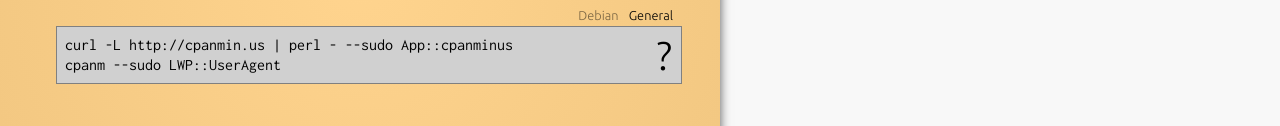
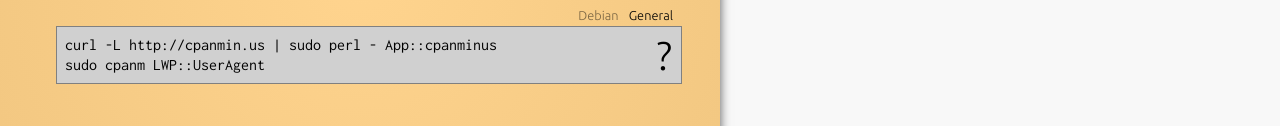
Before and after one commit to stapelberg/cpan-install, a plain HTML site: page index.html in a window 1280 px wide. Shown: the part 327-453 px from the top of the page. Drawn offline with nearby package versions, Linux system fonts and the light colour scheme.

Commit message:
use sudo cpanm instead of cpanm --sudo which fails under some environments
(home on NFS with umask 027)

```diff
--- a/index.html
+++ b/index.html
@@ -220,9 +220,9 @@ Install <span class="module repmod">LWP::UserAgent</span> on your system using <
 <pre id="inst-root" class="shell" style="margin-bottom: 3em; background: #d0d0d0">
 <span
  data-debian="sudo apt-get install cpanminus"
- data-general="curl -L http://cpanmin.us | perl - --sudo App::cpanminus"
- >curl -L http://cpanmin.us | perl - --sudo App::cpanminus</span><span class="expl">↳ Downloads and installs cpanminus as root (with sudo)</span>
-cpanm --sudo <span class="repmod">LWP::UserAgent</span><span class="expl">↳ Uses cpanminus to install <span class="repmod">LWP::UserAgent</span> as root (with sudo)</span>
+ data-general="curl -L http://cpanmin.us | sudo perl - App::cpanminus"
+ >curl -L http://cpanmin.us | sudo perl - App::cpanminus</span><span class="expl">↳ Downloads and installs cpanminus as root (with sudo)</span>
+sudo cpanm <span class="repmod">LWP::UserAgent</span><span class="expl">↳ Uses cpanminus to install <span class="repmod">LWP::UserAgent</span> as root (with sudo)</span>
 </pre>
 
 <p>
```
